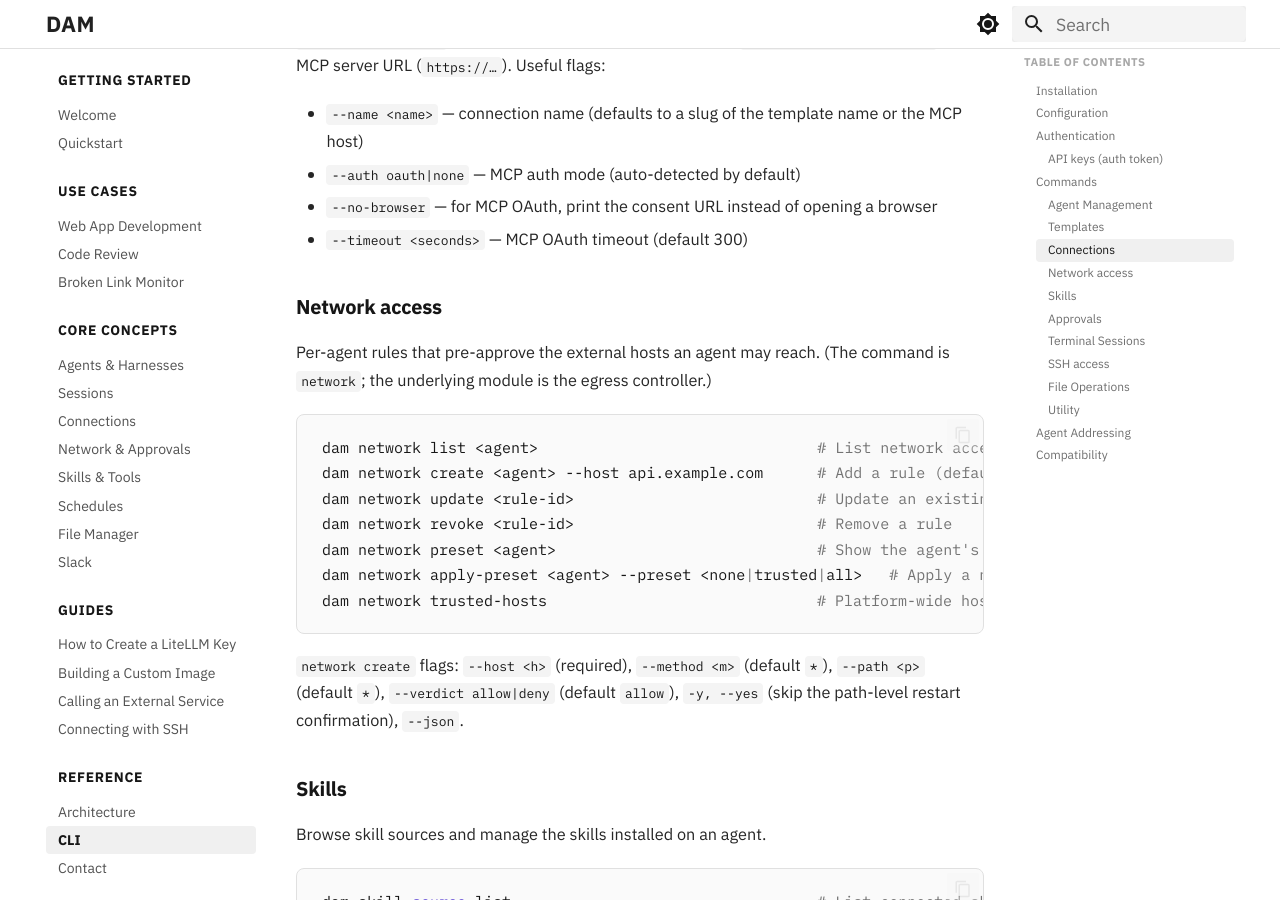
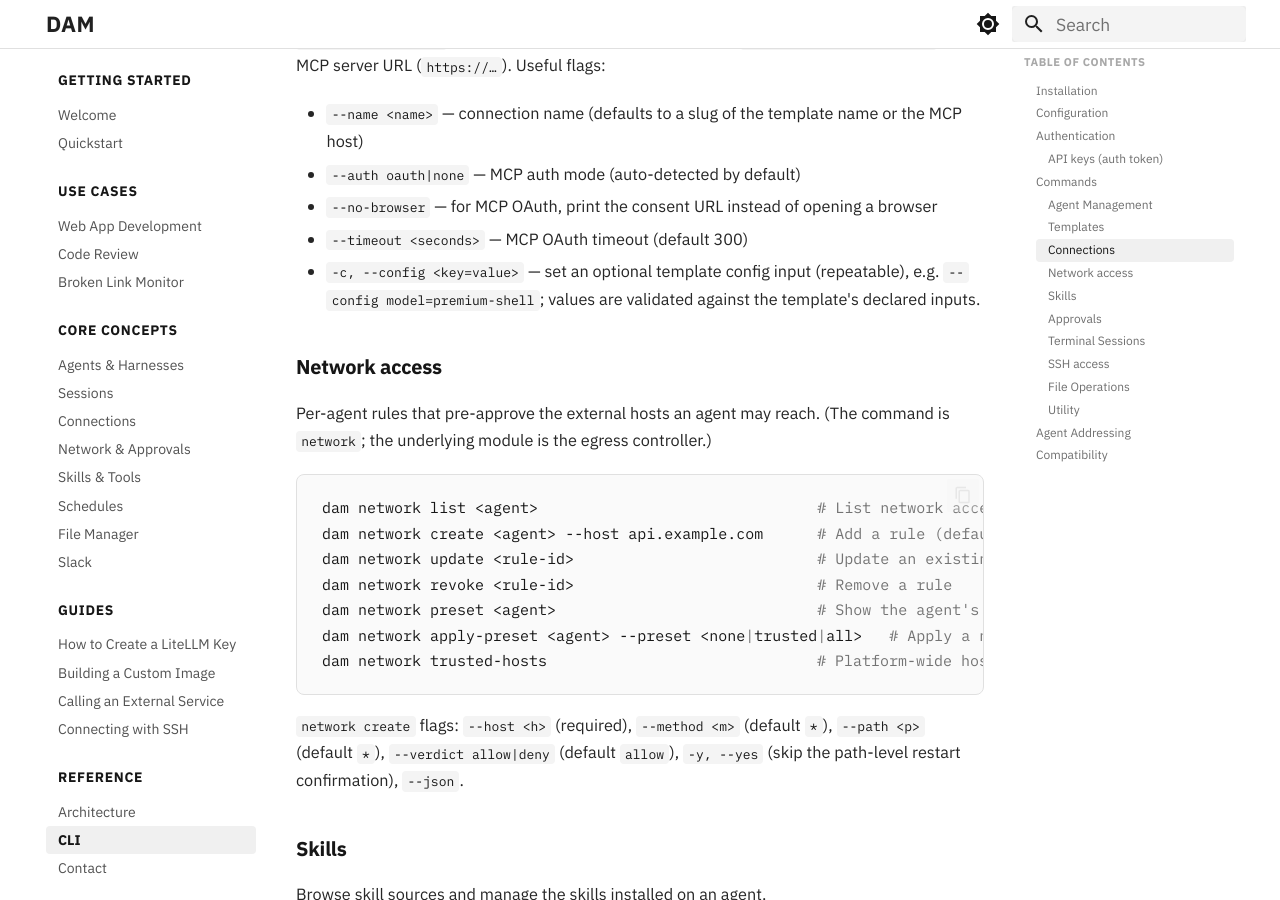
Before and after one commit to dam-agents/docs, an MkDocs documentation site: the page built from docs/reference/cli.md, in a window 1280 px wide and 900 px high, scrolled down 3250 px. Built offline with MkDocs 1.6.1 and Material for MkDocs 9.7.7, drawn with Linux system fonts in a browser that asks for light colours.

Commit message:
docs: sync for dam-agents/dam#1497 — document connection connect --config flag

```diff
--- a/docs/reference/cli.md
+++ b/docs/reference/cli.md
@@ -112,6 +112,7 @@ dam connection revoke <agent> --connection <id>   # Revoke connections from an a
 - `--auth oauth|none` — MCP auth mode (auto-detected by default)
 - `--no-browser` — for MCP OAuth, print the consent URL instead of opening a browser
 - `--timeout <seconds>` — MCP OAuth timeout (default 300)
+- `-c, --config <key=value>` — set an optional template config input (repeatable), e.g. `--config model=premium-shell`; values are validated against the template's declared inputs.
 
 ### Network access
 
```
